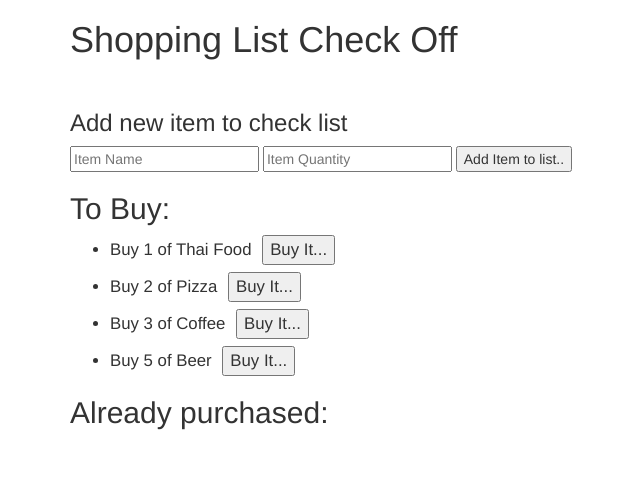
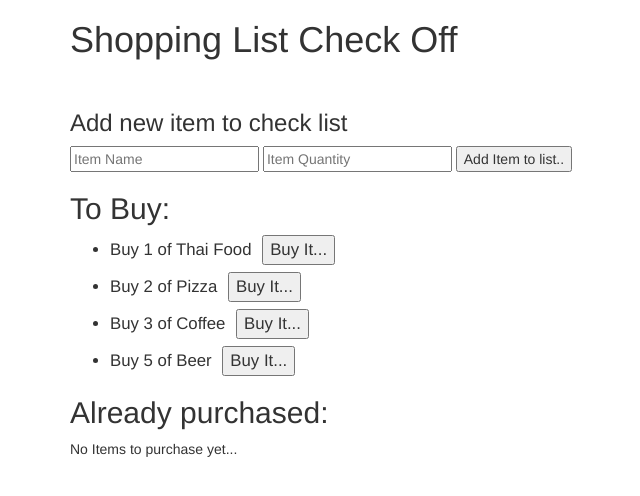
Before and after one commit to ZooDoo4U/Excersize2, a plain HTML site: page index.html in a window 1280 px wide. Shown: the whole page, without its empty margins (0-640 px from the left). Drawn offline with Linux system fonts and the light colour scheme.

Commit message:
clean-up

```diff
--- a/index.html
+++ b/index.html
@@ -54,6 +54,9 @@
           <button ng-click="got.moveBackToBuy(item.id);">Back to Buy</button>
         </li>
       </ul>
+      <div ng-if="got.boughtList().length<=0">
+        No Items to purchase yet...
+      </div>
     </div>
     </body>
     <script src="angular.min.js"></script>
```
